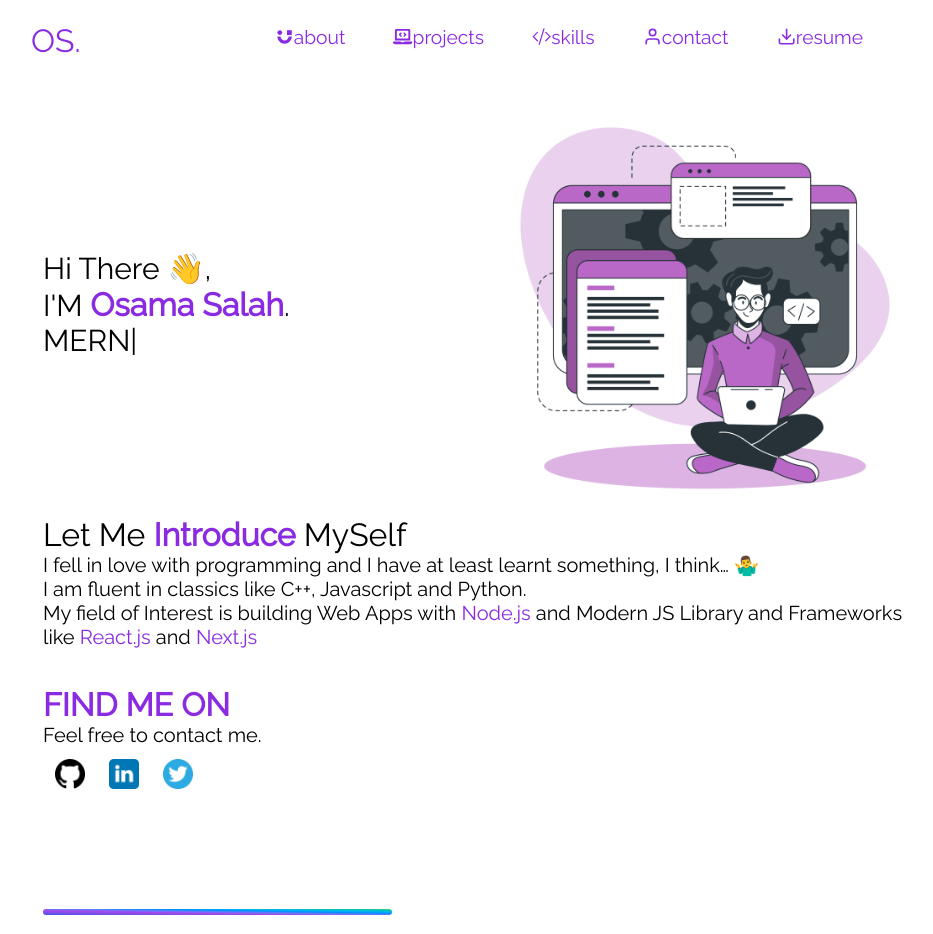
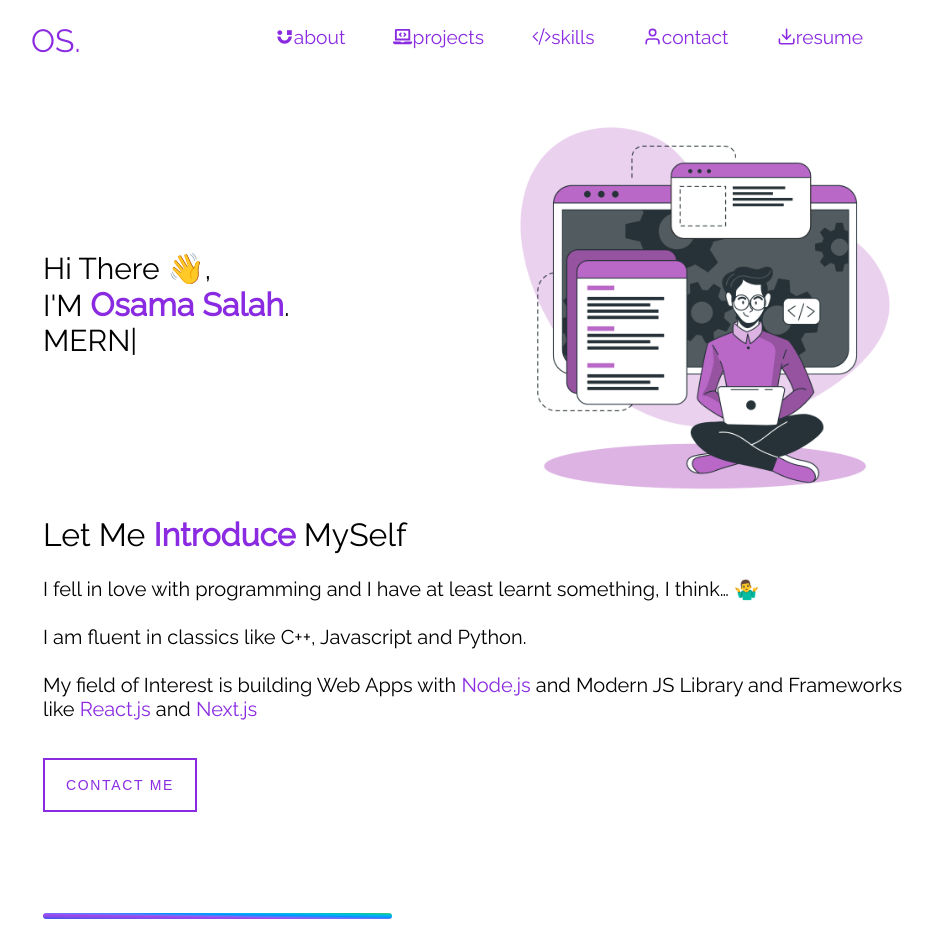
Before and after one commit to Osama-Salah-Abdelmoniem/portfolio, a React (Create React App) app: page / in a window 1280 px wide. Shown: the top 934 px of the page, without its empty margins (161-1094 px from the left). Built offline with nearby package versions, Linux system fonts and the light colour scheme.

Commit message:
finish about section

```diff
--- a/src/components/body/about/About.css
+++ b/src/components/body/about/About.css
@@ -37,6 +37,25 @@
 .highlight{
     color: blueviolet;
 }
+.btn{
+    text-decoration: none;
+    font-family: 'Nunito', sans-serif;
+    font-size: 14px;
+    color: blueviolet;
+    border: 2px solid blueviolet;
+    width: 150px;
+    height: 50px;
+    line-height: 50px;
+    letter-spacing: .12em;
+    text-align: center;
+    display: inline-block;
+    cursor: pointer;
+}
+.btn:hover{
+    color: white;
+    border: 2px solid blueviolet;
+    background-color: blueviolet;
+}
 @media only screen and (max-width: 720px){
     .about-top{
         flex-direction: column;
@@ -52,4 +71,8 @@
     .info-name{
         font-size: 26px;
     }
+    .intro{
+        text-align: center;
+        font-size: 32px;
+    }
 }
--- a/src/components/body/about/About.js
+++ b/src/components/body/about/About.js
@@ -28,23 +28,25 @@ const About = () => {
       <div className="intro">
         Let Me <span className="info-name">Introduce</span> MySelf
         <div className="intro-p">
+          <br />
           I fell in love with programming and I have at least learnt something,
           I think… 🤷‍♂️
           <br />
+          <br />
           I am fluent in classics like C++, Javascript and Python.
+          <br />
           <br />
           My field of Interest is building Web Apps with{" "}
           <span className="highlight">Node.js</span> and Modern JS Library and
           Frameworks like <span className="highlight">React.js</span> and{" "}
           <span className="highlight">Next.js</span>
         </div>
-        <div className="connect">
-          <br />
-          <span className="info-name">FIND ME ON</span>
-          <span className="free">Feel free to contact me.</span>
-          <SocialContact />
-          <br />
-        </div>
+        <br />
+        <a type="button" href="#contact" className="btn">
+          CONTACT ME
+        </a>
+        <br />
+        <br />
       </div>
     </div>
   );
```
